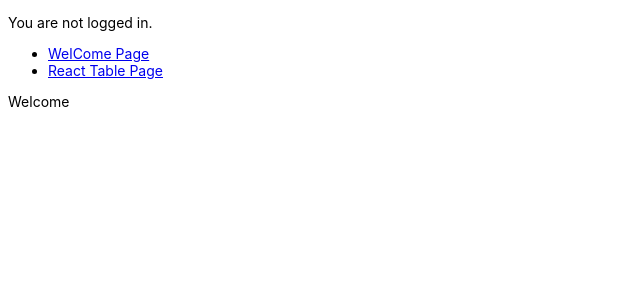
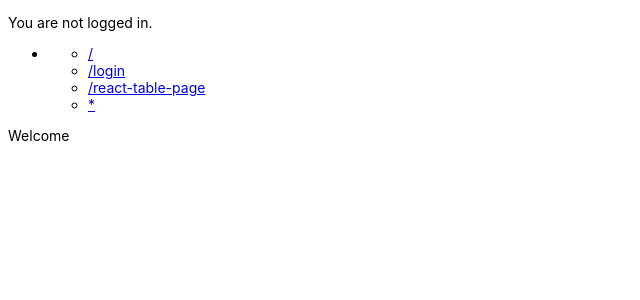
Before and after one commit to clyan/react-demo, a React (Create React App) app: page / in a window 1280 px wide. Shown: the top 300 px of the page, without its empty margins (0-640 px from the left). Built offline with nearby package versions, Linux system fonts and the light colour scheme.

Commit message:
feat: 路由映射菜单

```diff
--- /dev/null
+++ b/src/model/type.ts
@@ -0,0 +1,12 @@
+/**
+ * @description Typescript 拓展类型
+ * @author clyan
+ */
+
+import type { CSSProperties } from 'react'
+
+export type PropsWithStyle<P = unknown> = P & { style?: CSSProperties }
+
+export type PropsWithClassName<P = unknown> = P & { className?: string }
+
+export type PropsWithStyleAndClassName<P = unknown> = P & PropsWithStyle & PropsWithClassName
--- /dev/null
+++ b/src/pages/layout/components/menu/index.tsx
@@ -0,0 +1,49 @@
+/**
+ * @description 路由映射菜单
+ * @author clyan
+ */
+
+import { type ReactNode, memo, useCallback } from 'react'
+import { Link } from 'react-router-dom'
+import router from '../../../../router'
+import type { PropsWithStyleAndClassName } from '../../../../model/type'
+
+export function MenuInner(props: PropsWithStyleAndClassName) {
+  const { style, className } = props
+
+  const renderMenu = useCallback((menus: typeof router.routes): ReactNode => {
+    return (
+      <ul>
+        {
+          menus?.map((route) => {
+            if (route.children) {
+              return (
+                <li key={route.id}>
+                  {renderMenu(route.children)}
+                </li>
+              )
+            }
+
+            return (
+              route.path && (
+              <li key={route.id}>
+                <Link to={route.path}>
+                  { route.path }
+                </Link>
+              </li>
+              )
+            )
+          })
+        }
+      </ul>
+    )
+  }, [])
+
+  return (
+    <div className={className} style={style}>
+      {renderMenu(router.routes)}
+    </div>
+  )
+}
+
+export const Menu = memo(MenuInner)
--- a/src/pages/layout/index.tsx
+++ b/src/pages/layout/index.tsx
@@ -3,25 +3,25 @@
  * @author clyan
  */
 
-import { Link, Outlet } from 'react-router-dom'
+import { Outlet } from 'react-router-dom'
+
 import { AuthStatus } from '../auth/components/auth-status'
-import { RouterKey } from '../../router/models/enums'
+import { Menu } from './components/menu'
 
 export function Layout() {
   return (
     <div>
-      <AuthStatus />
-
-      <ul>
-        <li>
-          <Link to="/">WelCome Page</Link>
-        </li>
-        <li>
-          <Link to={RouterKey.ReactTablePage}>React Table Page</Link>
-        </li>
-      </ul>
-
-      <Outlet />
+      <header>
+        <AuthStatus />
+      </header>
+      <main>
+        <aside>
+          <Menu />
+        </aside>
+        <article>
+          <Outlet />
+        </article>
+      </main>
     </div>
   )
 }
```
